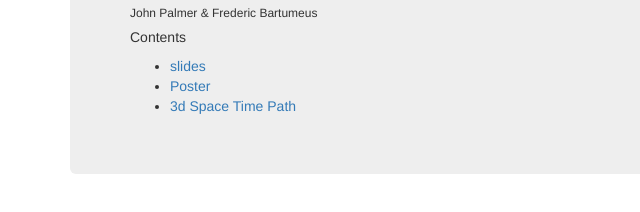
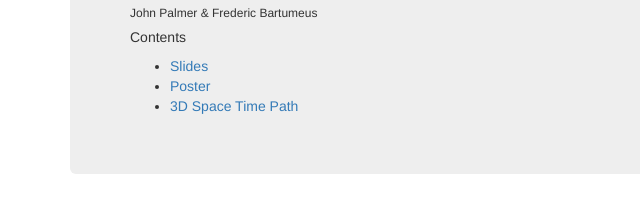
Before and after one commit to JohnPalmer/PAA2016_brownian_bridge_activity_spaces, a plain HTML site: page index.html in a window 1280 px wide. Shown: the part 170-382 px from the top of the page, 0-640 px from the left. Drawn offline with nearby package versions, Linux system fonts and the light colour scheme.

Commit message:
finished slides

```diff
--- a/index.html
+++ b/index.html
@@ -36,9 +36,9 @@
       <hl>
       <h5>Contents</h5>
       <ul>
-      <li><a href="slides">slides</a></li>
+      <li><a href="slides">Slides</a></li>
       <li><a href="palmer_bartumeus_poster.pdf">Poster</a></li>
-      <li><a href="space_time_path.html">3d Space Time Path</a></li>
+      <li><a href="space_time_path.html">3D Space Time Path</a></li>
       </ul>
 
         </div>
```
